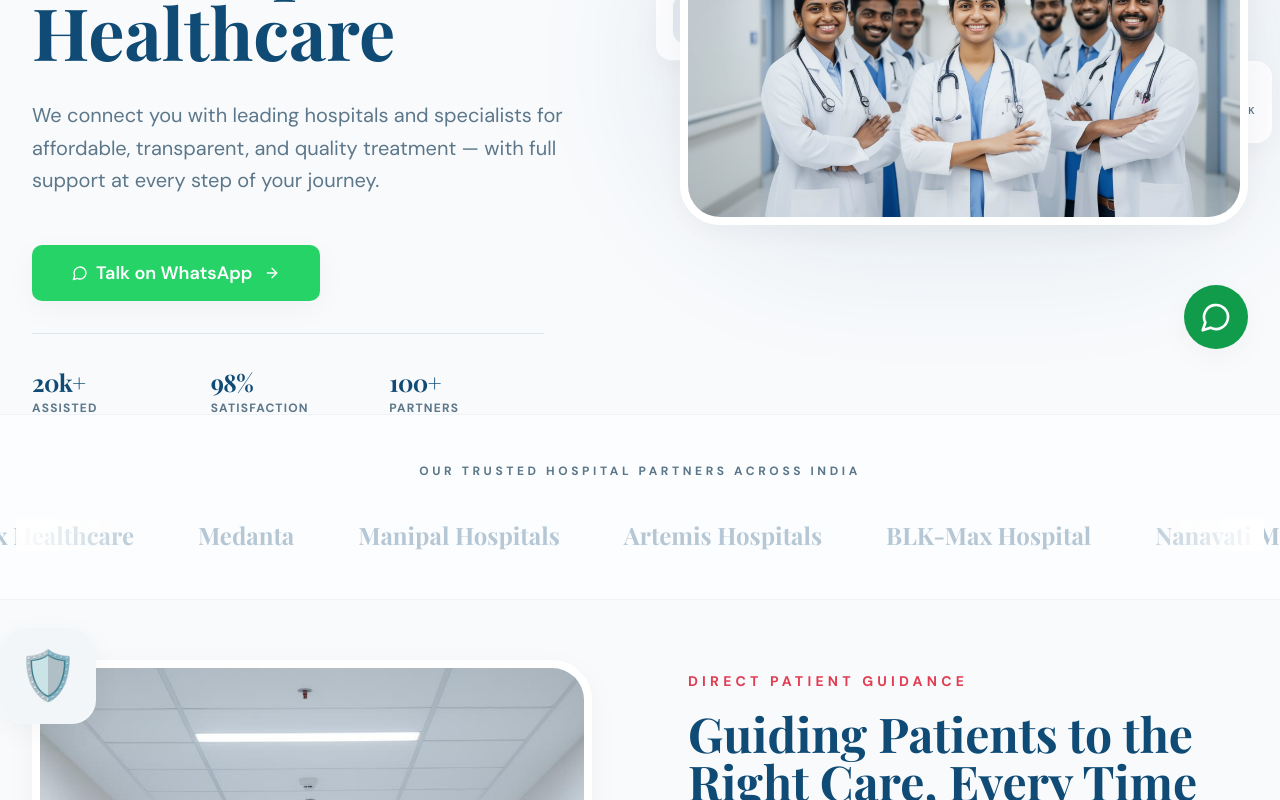
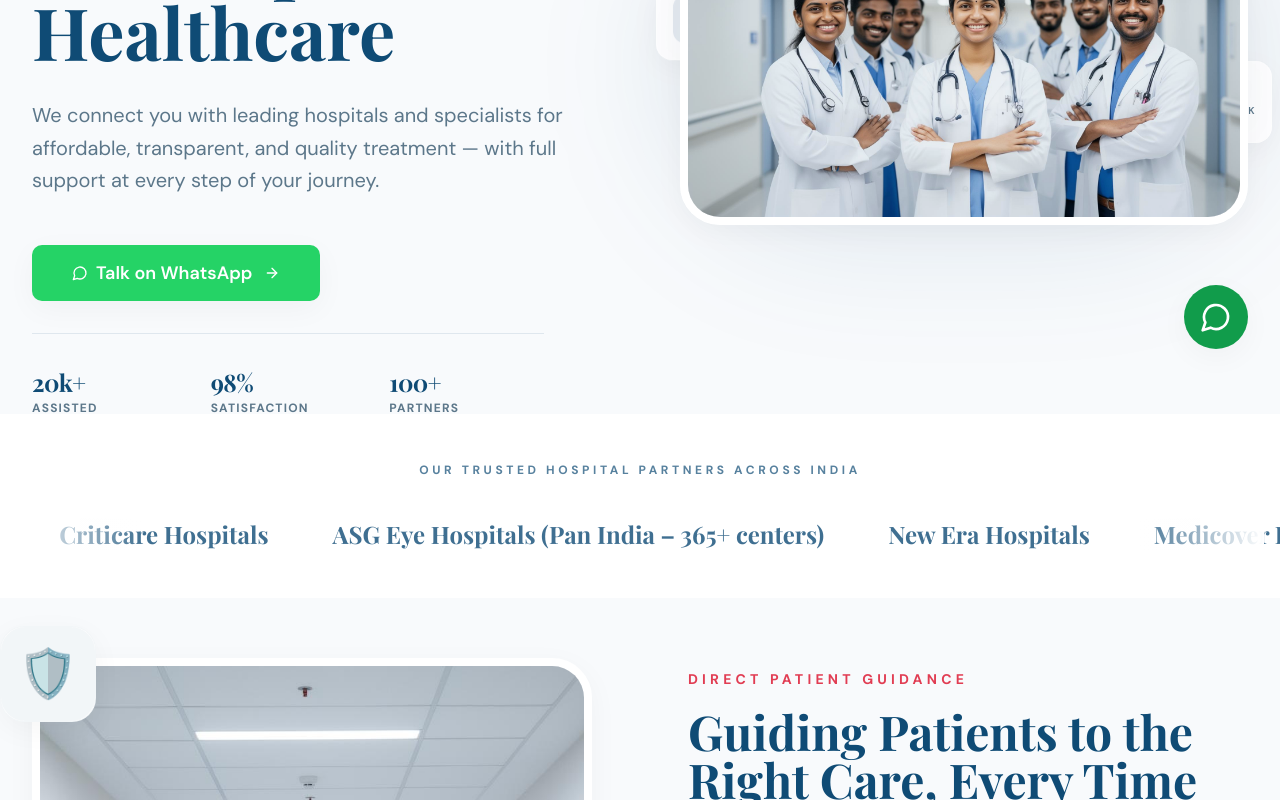
Before and after one commit to iam-cody/Awate-Heathcare, a React (Vite) app: page / in a window 1280 px wide. Shown: the part 419-1219 px from the top of the page. Built offline with nearby package versions, Linux system fonts and the light colour scheme; the HTML template or start-up script is replaced by a standard one.

Commit message:
Update hospital partner network in PartnersSection

```diff
--- a/src/components/PartnersSection.tsx
+++ b/src/components/PartnersSection.tsx
@@ -1,21 +1,26 @@
 const hospitalPartners = [
-    "Apollo Hospitals",
-    "Fortis Healthcare",
-    "Max Healthcare",
+    "Manipal Hospitals",
+    "Kokilaben Dhirubhai Ambani Hospital",
+    "Wockhardt Hospitals",
+    "Criticare Hospitals",
+    "ASG Eye Hospitals (Pan India – 365+ centers)",
+    "New Era Hospitals",
+    "Medicover Hospitals",
+    "Sahyadri Hospitals",
+    "Saifee Hospital",
+    "Breach Candy Hospital",
+    "Fortis Hospitals",
+    "Highland Hospital",
+    "Tieten Medicity",
     "Medanta",
-    "Manipal Hospitals",
-    "Artemis Hospitals",
-    "BLK-Max Hospital",
-    "Nanavati Max",
-    "Global Hospitals",
-    "Aster DM Healthcare"
+    "Aster Hospitals"
 ];
 
 const PartnersSection = () => {
     return (
-        <section id="partners" className="py-12 bg-white/50 backdrop-blur-sm border-y border-brand-blue/5 overflow-hidden relative z-10">
+        <section id="partners" className="py-12 bg-white backdrop-blur-sm overflow-hidden relative z-10">
             <div className="container-max px-4">
-                <p className="text-center text-xs font-bold text-muted-foreground uppercase tracking-[0.3em] mb-10">
+                <p className="text-center text-xs font-bold text-primary/70 uppercase tracking-[0.3em] mb-10">
                     Our Trusted Hospital Partners Across India
                 </p>
 
@@ -28,7 +33,7 @@ const PartnersSection = () => {
                         {[...hospitalPartners, ...hospitalPartners].map((hospital, i) => (
                             <div
                                 key={i}
-                                className="text-2xl font-display font-bold text-brand-blue/30 hover:text-brand-blue/60 transition-colors cursor-default"
+                                className="text-2xl font-display font-bold text-brand-blue/80 hover:text-brand-blue transition-colors cursor-default"
                             >
                                 {hospital}
                             </div>
--- a/src/pages/Specialties.tsx
+++ b/src/pages/Specialties.tsx
@@ -25,7 +25,10 @@ const specialitiesList = [
     { name: "Plastic Surgery", img: "https://images.unsplash.com/photo-1581056771107-24ca5f033842?auto=format&fit=crop&q=80&w=600", link: "/plastic-surgery" },
     { name: "Transplant", img: "https://images.unsplash.com/photo-1519494080410-f9aa76cb4283?auto=format&fit=crop&q=80&w=600", link: "/transplant" },
     { name: "Paediatric", img: "https://images.unsplash.com/photo-1603398938378-e54eab446dde?auto=format&fit=crop&q=80&w=600", link: "/paediatric" },
-    { name: "Gastroenterology", img: "https://images.unsplash.com/photo-1584516150909-c43483ee7932?auto=format&fit=crop&q=80&w=600", link: "/gastroenterology" }
+    { name: "Gastroenterology", img: "https://images.unsplash.com/photo-1584516150909-c43483ee7932?auto=format&fit=crop&q=80&w=600", link: "/gastroenterology" },
+    { name: "Hematology", img: "https://images.unsplash.com/photo-1579154204601-01588f351e67?auto=format&fit=crop&q=80&w=600", link: "/hematology" },
+    { name: "Rheumatology", img: "https://images.unsplash.com/photo-1579684385127-1ef15d508118?auto=format&fit=crop&q=80&w=600", link: "/rheumatology" },
+    { name: "Interventional Radiology", img: "https://images.unsplash.com/photo-1516549655169-df83a0774514?auto=format&fit=crop&q=80&w=600", link: "/interventional-radiology" }
 ];
 
 const wellnessList = [
```
